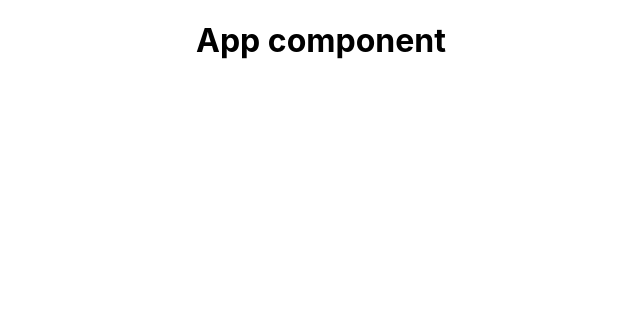
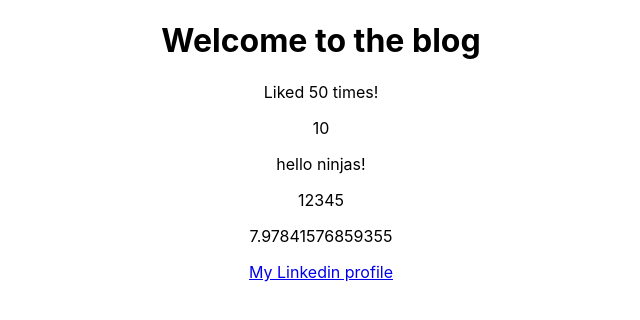
Before and after one commit to arpitjaswal/netNinjaCourse-reactjs, a JavaScript app: page / in a window 1280 px wide. Shown: the top 320 px of the page, without its empty margins (319-959 px from the left). Built offline with nearby package versions, Linux system fonts and the light colour scheme; the HTML template or start-up script is replaced by a standard one.

Commit message:
#4 Dynamic values in templates: learnt how to add dynamic values inside the tags for data that changes on the go eg: blog titles

```diff
--- a/src/App.js
+++ b/src/App.js
@@ -1,10 +1,21 @@
 import './App.css';
 
 function App() {
+  const val = "Welcome to the blog";
+  const likes = 50;
+  const link = "https://www.linkedin.com/in/arpitjaswal/";
+  // const objperson = {name: "Arpit", age: 23, email: "iamarpitjaswal@gmail.com"}
   return (
     <div className="App">
       <div className='content'>
-        <h1>App component</h1>
+        <h1>{val}</h1>
+        <p>Liked {likes} times!</p>
+        {/* <p>{objperson}</p> */}
+        <p>{10}</p>
+        <p>{"hello ninjas!"}</p>
+        <p>{[1,2,3,4,5]}</p>
+        <p>{Math.random()*10}</p>
+        <a href={link}>My Linkedin profile</a>
       </div>
     </div>
   );
```
Also changed, not shown: 1 other file (tests, documents, lock files or other folders).
